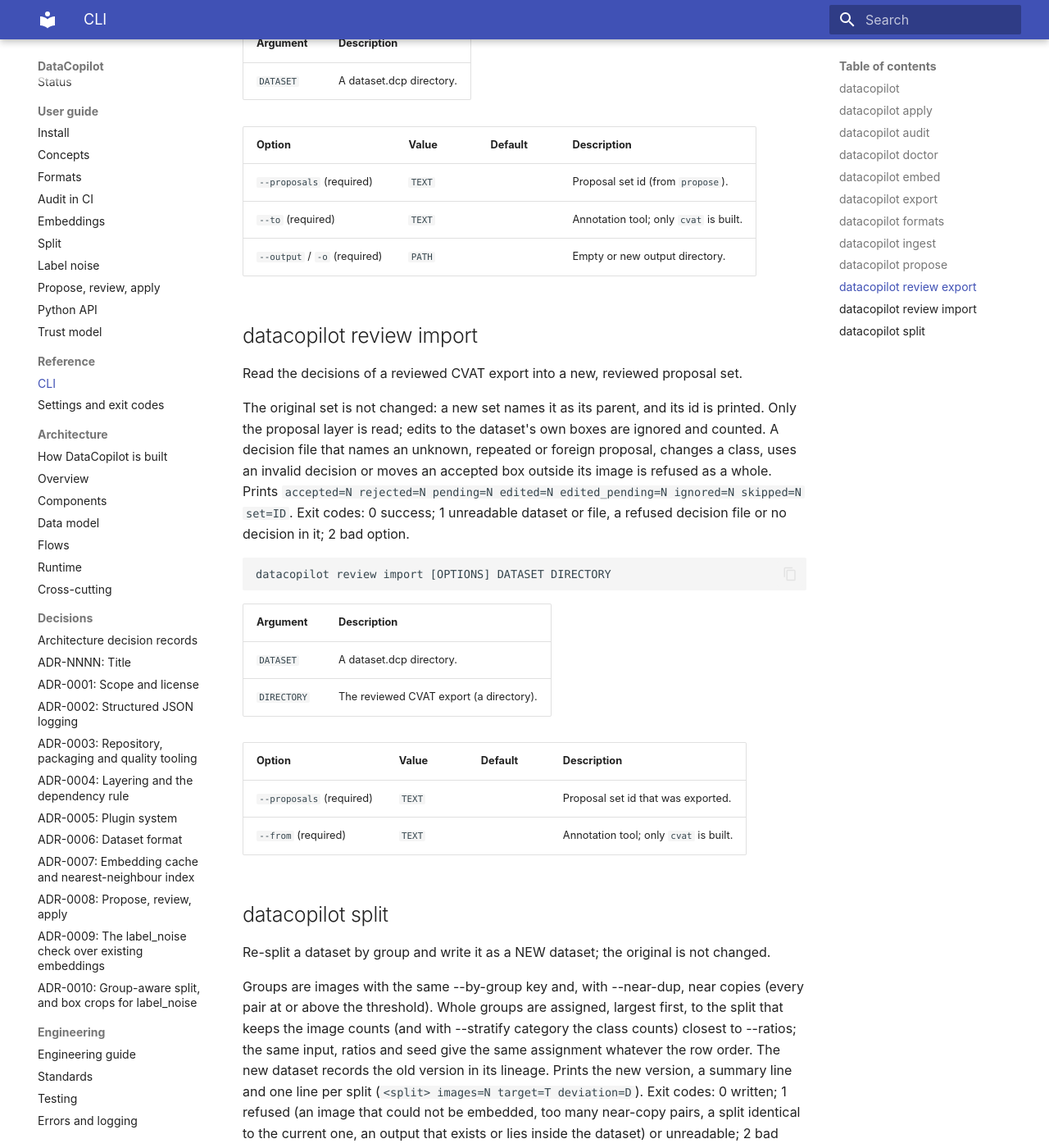
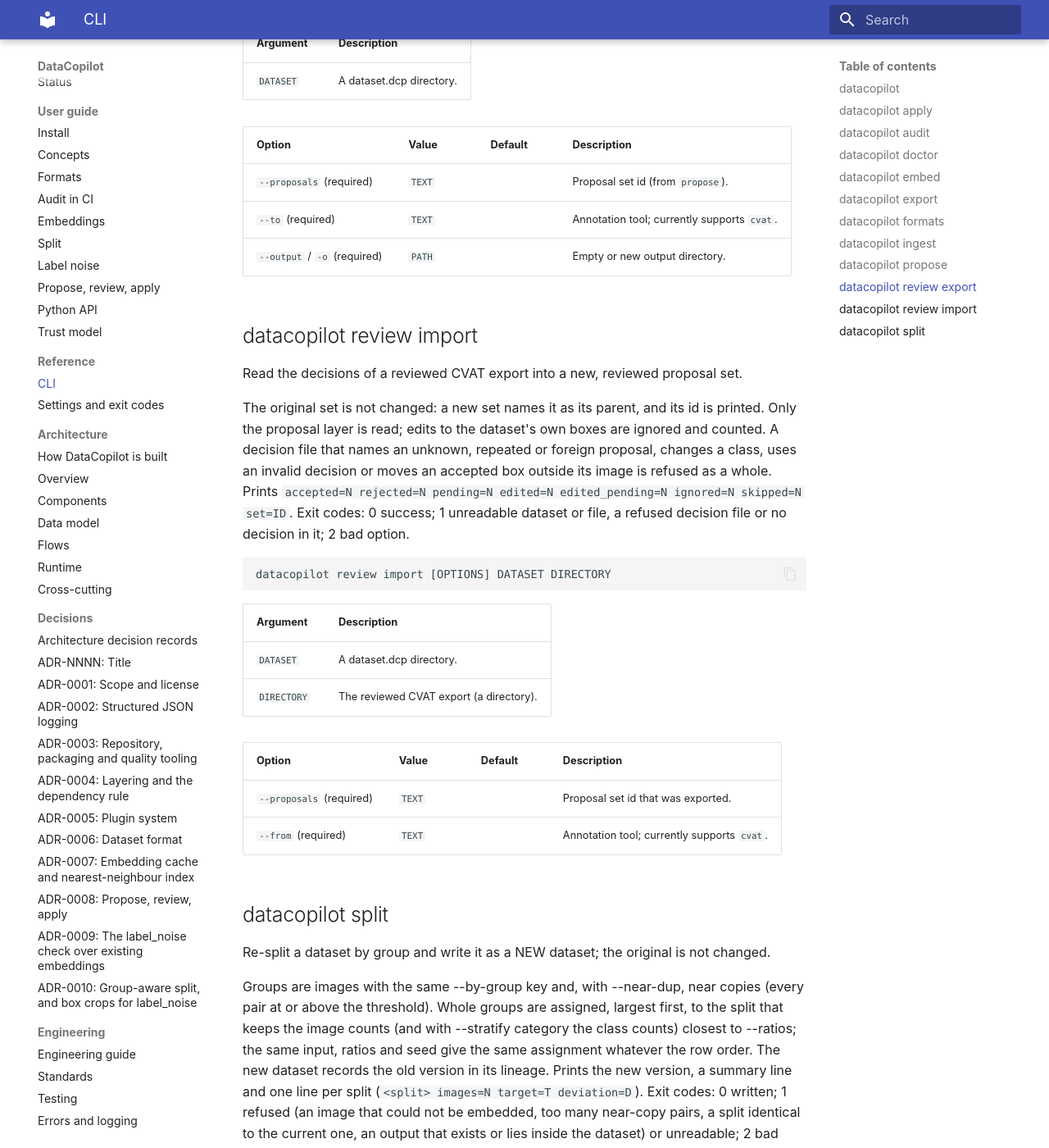
Before and after one commit to B4teShai/DataCopilot, an MkDocs documentation site: the page built from docs/reference/cli.md, in a window 1280 px wide and 1400 px high, scrolled down 8447 px. Shown: the whole window at 82% size. Built offline with MkDocs 1.6.1 and Material for MkDocs 9.7.7, drawn with Linux system fonts in a browser that asks for light colours.

Commit message:
docs(cli): say "currently supports cvat" in the review option help
The help text claimed "only cvat is built", a status claim in the
generated reference. Reword it; the error message and behaviour are
unchanged and no test pinned the old help string. The reference is
regenerated.

```diff
--- a/docs/reference/cli.md
+++ b/docs/reference/cli.md
@@ -248,7 +248,7 @@
 | Option | Value | Default | Description |
 |---|---|---|---|
 | `--proposals` (required) | `TEXT` |  | Proposal set id (from `propose`). |
-| `--to` (required) | `TEXT` |  | Annotation tool; only `cvat` is built. |
+| `--to` (required) | `TEXT` |  | Annotation tool; currently supports `cvat`. |
 | `--output` / `-o` (required) | `PATH` |  | Empty or new output directory. |
 
 ## datacopilot review import
@@ -274,7 +274,7 @@
 | Option | Value | Default | Description |
 |---|---|---|---|
 | `--proposals` (required) | `TEXT` |  | Proposal set id that was exported. |
-| `--from` (required) | `TEXT` |  | Annotation tool; only `cvat` is built. |
+| `--from` (required) | `TEXT` |  | Annotation tool; currently supports `cvat`. |
 
 ## datacopilot split
 
```
Also changed, not shown: 1 other file.
